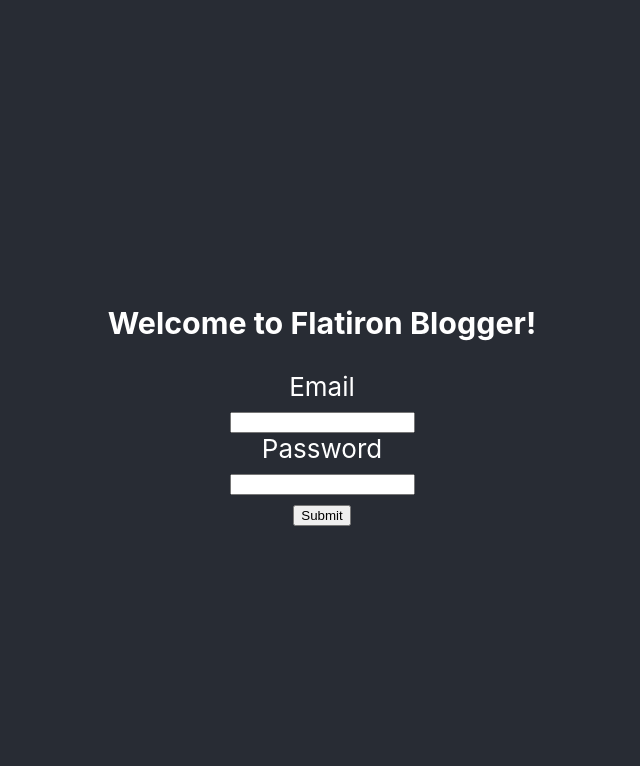
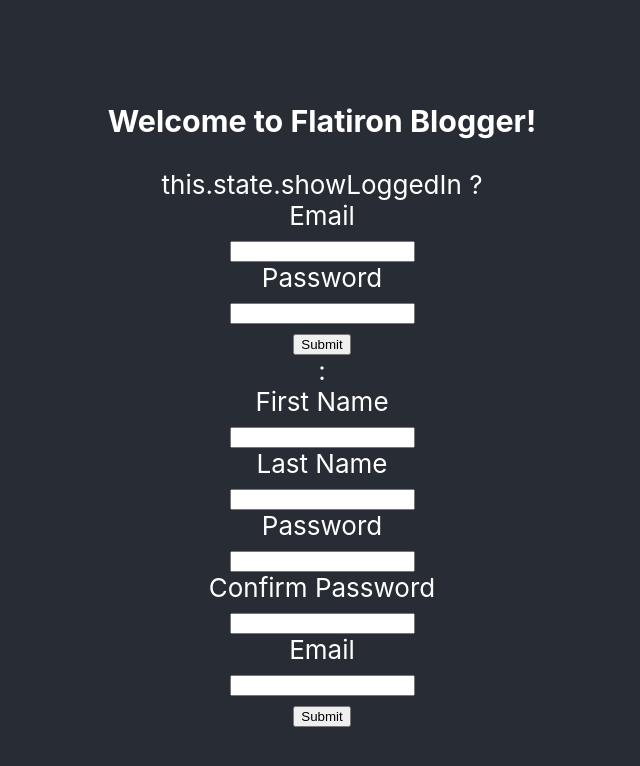
Before and after one commit to TezSmith/fblogger, a React (Create React App) app: page / in a window 1280 px wide. Shown: the top 766 px of the page, without its empty margins (318-958 px from the left). Built offline with nearby package versions, Linux system fonts and the light colour scheme.

Commit message:
Added more to Registration

```diff
--- a/src/App.js
+++ b/src/App.js
@@ -1,5 +1,5 @@
 import React, { Component } from 'react';
-import LoginCont from './components/LoginCont'
+import AccountCont from './components/AccountCont'
 import './App.css';
 
 class App extends Component {
@@ -7,7 +7,7 @@
     return (
       <div className="App">
         <header className="App-header">
-             <LoginCont/>
+             <AccountCont/>
         </header>
       </div>
     );
--- a/src/actions/index.js
+++ b/src/actions/index.js
@@ -2,6 +2,11 @@
 import jwtDecode from 'jwt-decode'
 
 //Register Action
+export function register(data) {
+  return dispatch => {
+    console.log("I'm in the register action:", data)
+  }
+}
 
 //Login Function
 export function login(data) {
--- a/src/components/LoginCont.js
+++ b/src/components/AccountCont.js
@@ -1,20 +1,22 @@
 import React, {Component} from 'react'
 import {connect} from 'react-redux'
+import RegistrationForm from './RegistrationForm'
 import LoginForm from './LoginForm'
 import { login } from '../actions/index'
 
-class LoginCont extends Component {
+class AccountCont extends Component {
 
   submit = values => {
     this.props.login(values)
   }
 
   render() {
-      console.log(this.props.user)
+
+      console.log("These are the props in the account container", this.props)
     return (
        <div>
          <h3>Welcome to Flatiron Blogger!</h3>
-         <LoginForm onSubmit={this.submit}/>
+         this.state.showLoggedIn ? <LoginForm onSubmit={this.submit}/> : <RegistrationForm onSubmit={this.submit}/>
        </div>
     )
   }
@@ -27,4 +29,4 @@
   }
 }
 
-export default connect(mapStateToProps, { login })(LoginCont)
+export default connect(mapStateToProps, { login })(AccountCont)
--- a/src/reducers/initial.js
+++ b/src/reducers/initial.js
@@ -7,6 +7,8 @@
 
 const initialReducer = (state = initialState, action) => {
  switch(action.type) {
+   case type.REGISTER_ACTION:
+    return {...state, user: action.payload, showLogin: false}
    case type.LOGIN_ACTION:
      return {   ...state, user: action.payload, showLogin: false   }
    case type.LOGOUT_ACTION:
```
